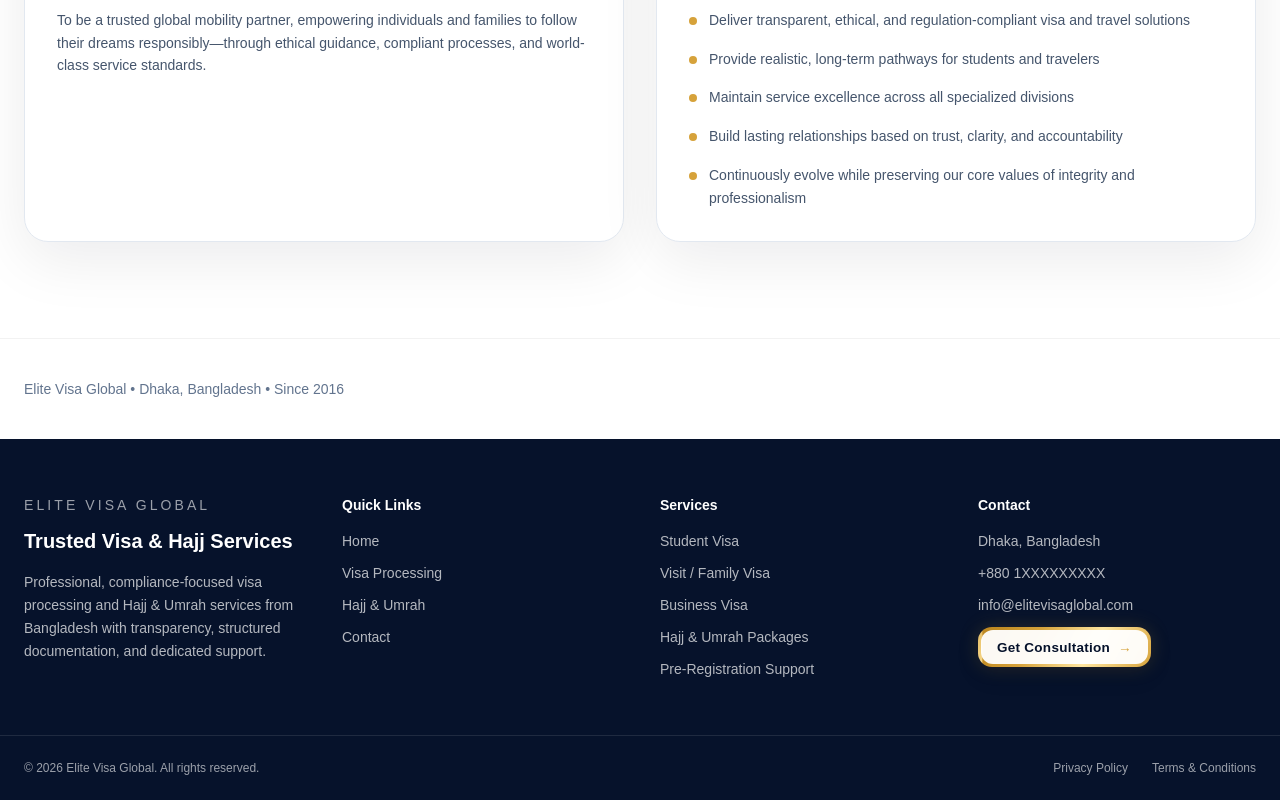
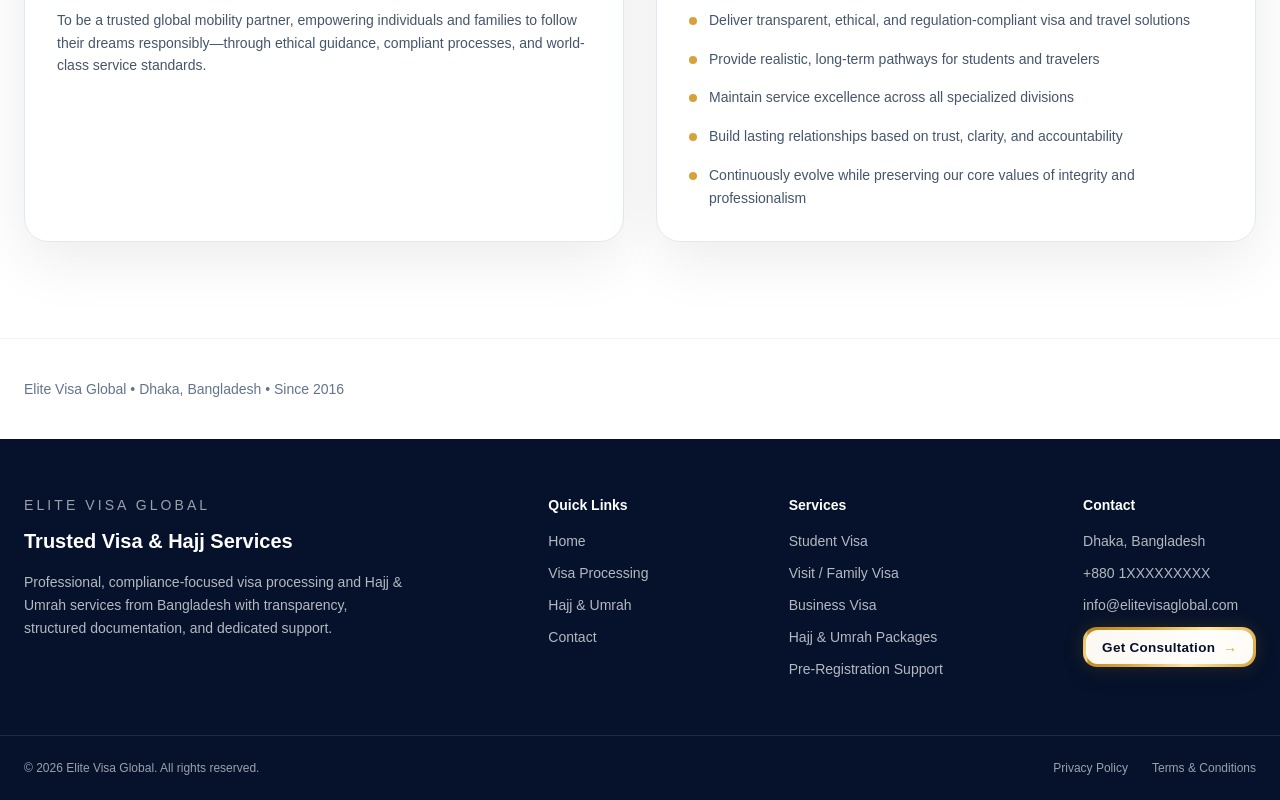
Before and after one commit to thinkGrow/elite-visa-global, a Next.js app: page /about in a window 1280 px wide. Shown: the part 1692-2492 px from the top of the page. Built offline with nearby package versions, Linux system fonts and the light colour scheme.

Commit message:
ui: fix footer justify-between

```diff
--- a/src/components/home/layout/Footer.tsx
+++ b/src/components/home/layout/Footer.tsx
@@ -10,9 +10,9 @@
     <footer style={themeVars} className="bg-[var(--evg-deep)] text-white">
       {/* Top Section */}
       <div className="mx-auto max-w-8xl px-6 py-14">
-        <div className="grid gap-10 md:grid-cols-4">
+        <div className="flex flex-col justify-between gap-12 sm:flex-row">
           {/* Brand Column */}
-          <div>
+          <div className="max-w-sm">
             <div className="text-sm tracking-[0.22em] text-white/60">
               ELITE VISA GLOBAL
             </div>
```
